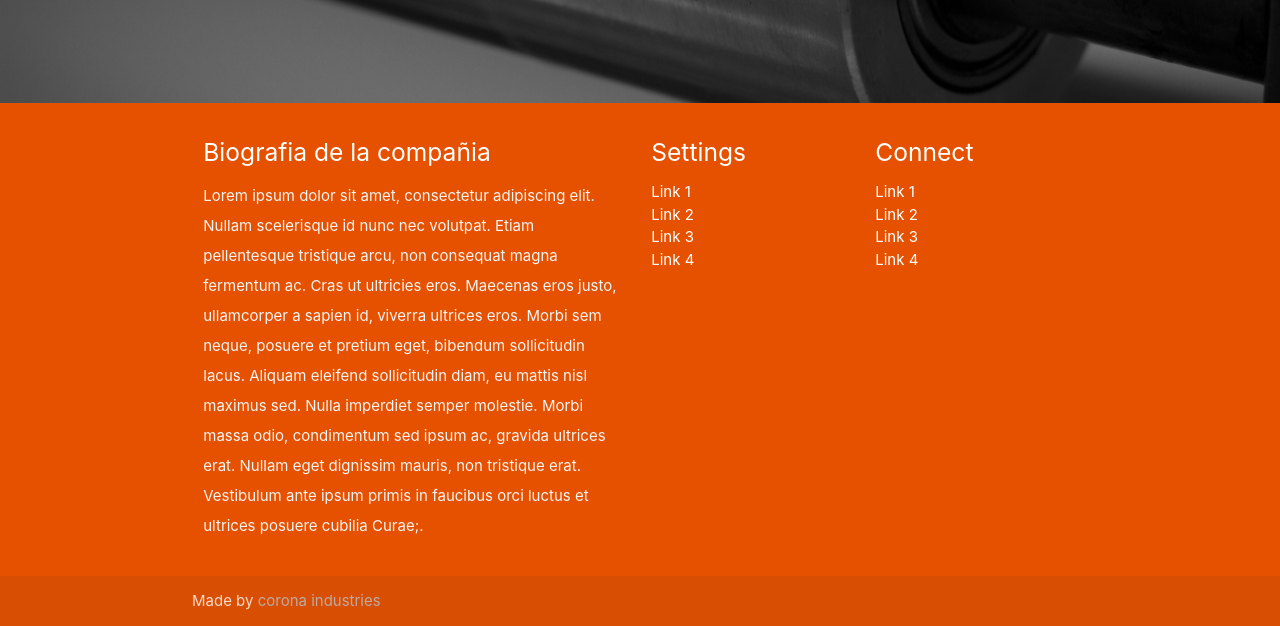
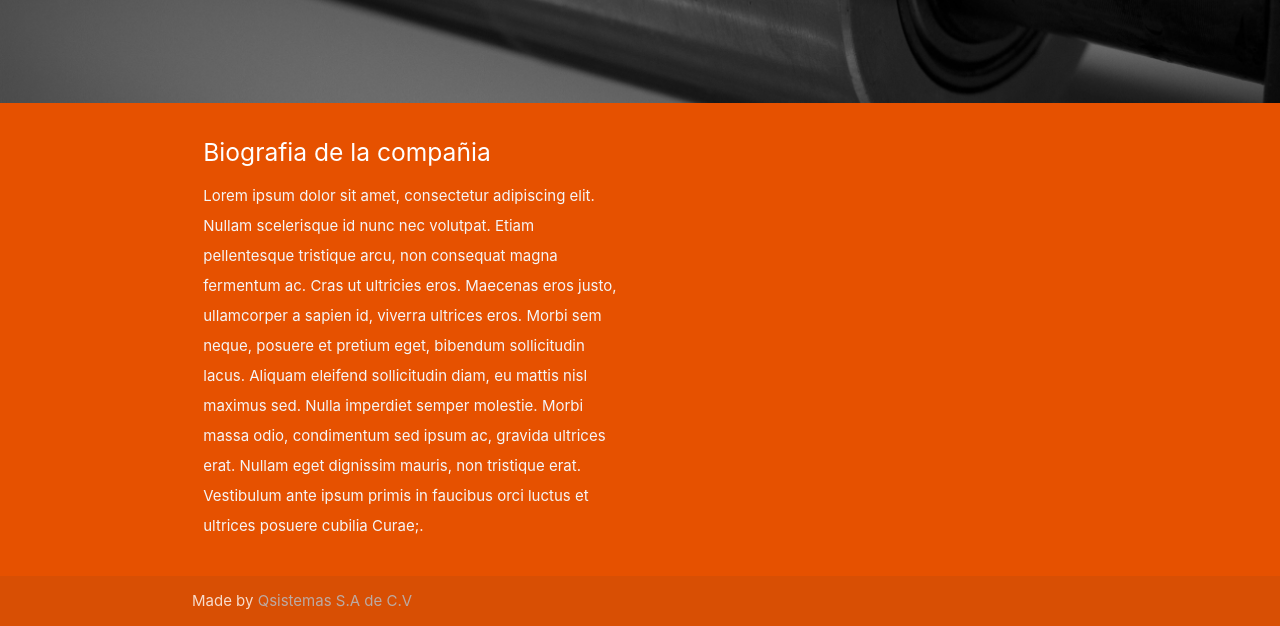
Before and after one commit to Anterd1/rollos-e-impresiones, a Django app: page /contacto/ in a window 1280 px wide. Shown: the part 1164-1790 px from the top of the page. Run offline with Django 3.2, Linux system fonts and the light colour scheme; parts of the project's set-up code (start-up, migrations or seed data) failed here and were passed over; some libraries are stand-ins or nearby versions.

Commit message:
templates

```diff
--- a/templates/base.html
+++ b/templates/base.html
@@ -80,28 +80,16 @@
 
             </div>
             <div class="col l3 s12">
-                <h5 class="white-text">Settings</h5>
-                <ul>
-                    <li><a class="white-text" href="#!">Link 1</a></li>
-                    <li><a class="white-text" href="#!">Link 2</a></li>
-                    <li><a class="white-text" href="#!">Link 3</a></li>
-                    <li><a class="white-text" href="#!">Link 4</a></li>
-                </ul>
+
             </div>
             <div class="col l3 s12">
-                <h5 class="white-text">Connect</h5>
-                <ul>
-                    <li><a class="white-text" href="#!">Link 1</a></li>
-                    <li><a class="white-text" href="#!">Link 2</a></li>
-                    <li><a class="white-text" href="#!">Link 3</a></li>
-                    <li><a class="white-text" href="#!">Link 4</a></li>
-                </ul>
+
             </div>
         </div>
     </div>
     <div class="footer-copyright">
         <div class="container">
-            Made by <a class="brown-text text-lighten-3" href="http://materializecss.com">corona industries</a>
+            Made by <a class="brown-text text-lighten-3" href="http://www.qsistemas.mx/index.html">Qsistemas S.A de C.V</a>
         </div>
     </div>
 </footer>
```
